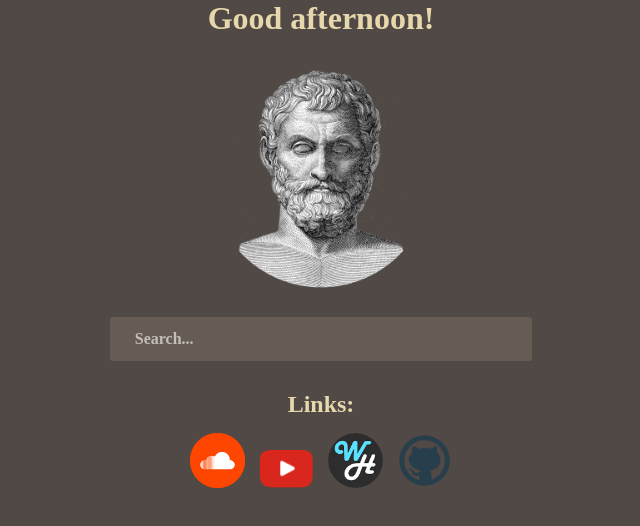
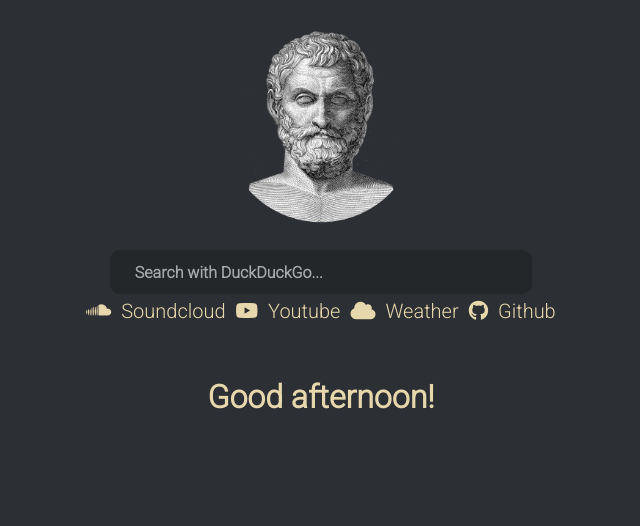
Before and after one commit to smklevi/homePage, a plain HTML site: page index.html in a window 1280 px wide. Shown: the whole page, without its empty margins (319-959 px from the left). Drawn offline with Linux system fonts and the light colour scheme.

Commit message:
Revamped homepage completely

```diff
--- a/app.js
+++ b/app.js
@@ -9,5 +9,4 @@ if (time < 10) {
     greet = "Good evening!"
 }
 
-
 document.getElementById("greeting").innerHTML = greet;
--- a/index.html
+++ b/index.html
@@ -4,29 +4,40 @@
     <meta charset="UTF-8">
     <meta name="viewport" content="width=device-width, initial-scale=1.0">
     <link rel="stylesheet" href="style.css" type="text/css">
+    <link rel="preconnect" href="https://fonts.googleapis.com">
+    <link rel="preconnect" href="https://fonts.gstatic.com" crossorigin>
+    <link href="https://fonts.googleapis.com/css2?family=Roboto:wght@300&display=swap" rel="stylesheet">
     <title>Homepage</title>
 </head>
 <body>
     <header>
-        <h1 id="greeting"></h1>
-        <img id="banner" src="banner3.png" alt="banner" title="banner">
-
-        <form id="form" role="search" action="https://duckduckgo.com">
-        <input type="search" id="query" name="q" placeholder="Search..." class="searchBar">
-        </form>
     </header>
 
+
+    <main>
+        <div class="content">
+            <img id="banner" src="banner3.png" alt="banner" title="banner">
+        </div>
+        <div class="content">
+            <form id="form" role="search" action="https://duckduckgo.com">
+            <input type="search" id="query" name="q" placeholder="Search with DuckDuckGo..." class="searchBar">
+            </form>
+        </div>
+    </main>
     <nav>
-        <h1>Links:</h1>
         <ul>
-            <li><a href="https://soundcloud.com"><img src="icons/soundcloud.png" class="icon"></a></li>
-            <li><a href="https://yewtu.be"><img src="icons/youtube.png" class="icon"></a></li>
-            <li><a href="https://wallhaven.cc"><img src="icons/wallhaven.png" class="icon"></a></li>
-            <li><a href="https://github.com/"><img src="icons/github.png" class="icon"></a></li>
+            <li><a href="https://soundcloud.com"><i class="fa-brands fa-soundcloud"></i>Soundcloud</a></li>
+            <li><a href="https://youtu.be"><i class="fa-brands fa-youtube"></i>Youtube</a></li>
+            <li><a href="https://idokep.hu"><i class="fa-solid fa-cloud"></i>Weather</a></li>
+            <li><a href="https://github.com/"><i class="fa-brands fa-github"></i>Github</a></li>
         </ul>
     </nav>
-
-
+    <footer>
+        <div class="content">
+            <h1 id="greeting"></h1>
+        </div>
+    </footer>
+    <script src="https://kit.fontawesome.com/267cda674d.js" crossorigin="anonymous"></script>
     <script src="app.js"></script>
 </body>
 </html>
--- a/style.css
+++ b/style.css
@@ -1,15 +1,22 @@
 * {
-    border: 0;
+    box-sizing: border-box;
     margin: 0;
     padding: 0;
     color: #e7d7ad;
+    font-family: 'Roboto', sans-serif;
 }
 
 body {
-    background-color: #504945;
+    background-color: #2C2F33;
+}
+
+header {
+    display: flex;
+    justify-content: center;
 }
 
 h1 {
+    margin-top: 50px;
     text-align: center;
 }
 
@@ -22,8 +29,8 @@ form {
     width: 33%;
     height: 44px;
     margin: auto;
-    background-color: #665c54;
-    border-radius: 3px;
+    background-color: #23272A;
+    border-radius: 10px;
 }
 
 #query {
@@ -45,14 +52,14 @@ img {
 
 #banner {
     display: block;
-    margin: auto;
     height: 250px;
     padding: 15px;
 }
 
 nav {
-    margin: 30px;
+    display: flex;
     align-items: center;
+    justify-content: center;
 }
 
 h3 {
@@ -65,6 +72,7 @@ a {
 
 a:hover {
     color: rgba(87, 248, 87, 0.4);
+    transition: all .5s;
 }
 
 li {
@@ -75,12 +83,16 @@ li {
 }
 
 ul {
-    margin: 10px;
-    text-align: center;
+    display: flex;
     list-style-type: none;
 }
 
-.icon {
-    max-width: 55px;
-    max-height: 55px;
+main .content {
+    display: flex;
+    align-items: center;
+    justify-content: center;
 }
+
+i {
+    padding-right: 10px;
+}
```
